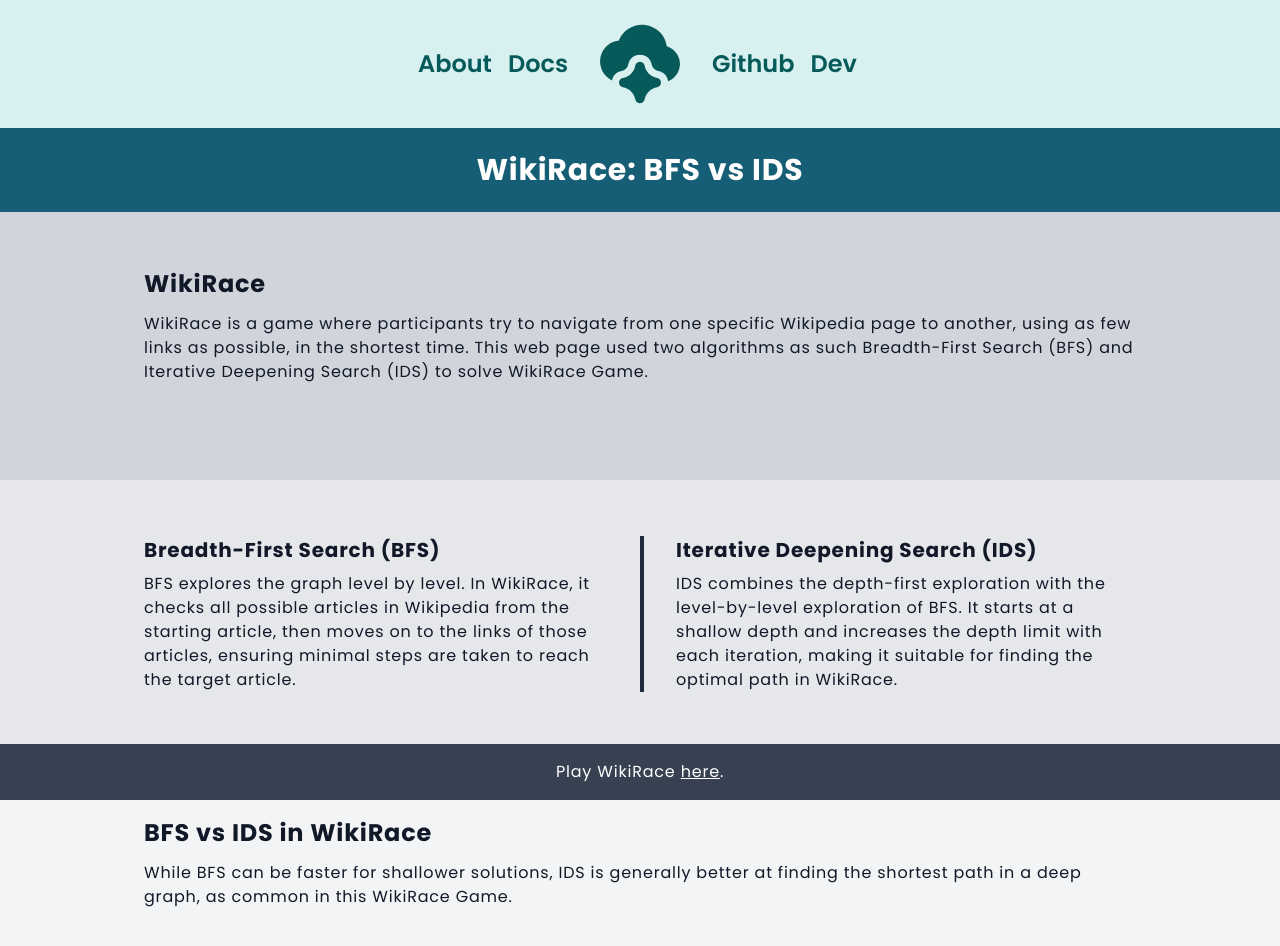
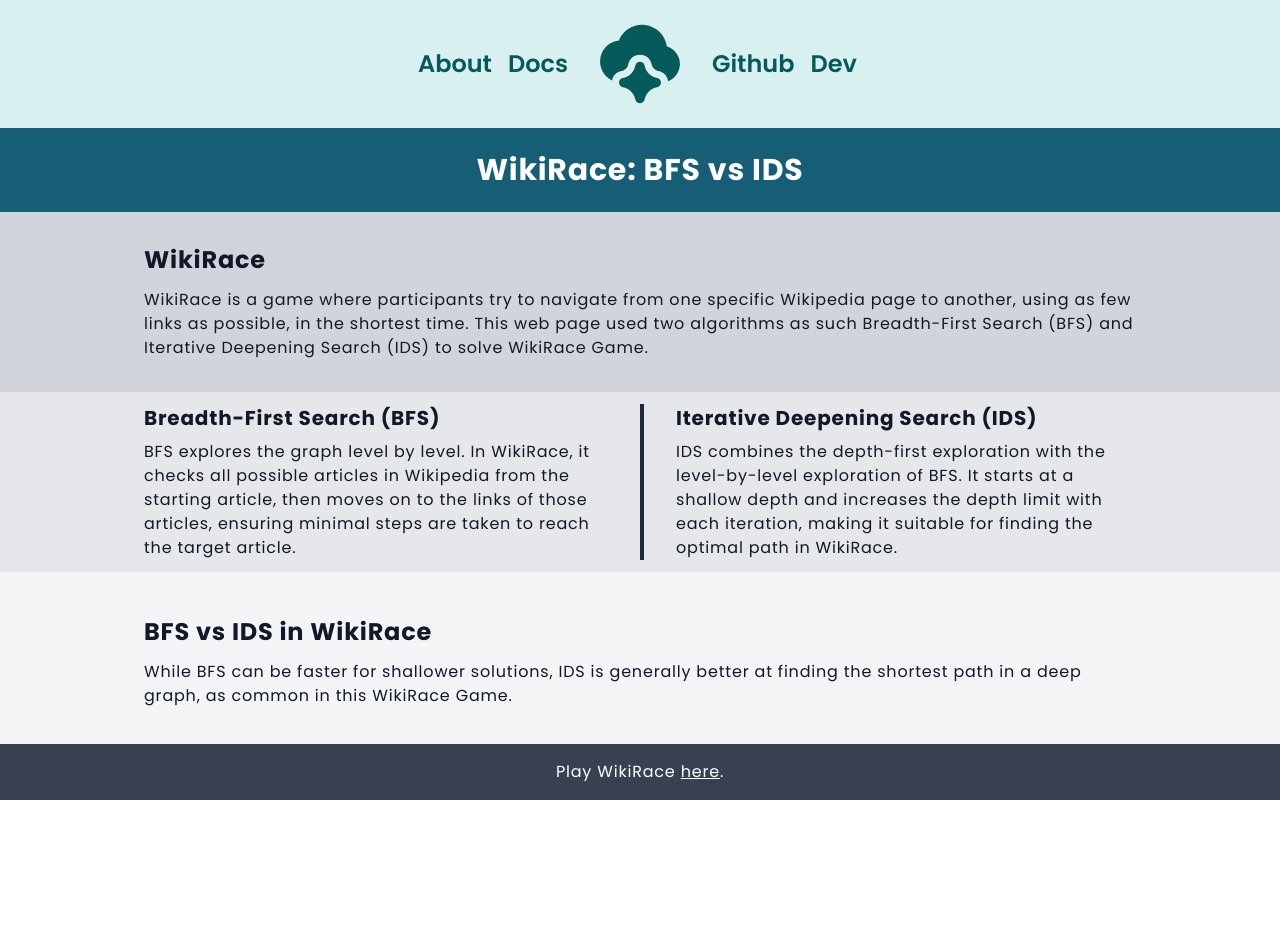
Before and after one commit to Otzzu/Tubes2_GoPat, a Next.js app in the folder fe/: page /about in a window 1280 px wide. Shown: the top 946 px of the page. After the commit the page ends 800 px from the top, so only its background shows below. Built offline with nearby package versions, Linux system fonts and the light colour scheme.

Commit message:
fix: about

```diff
--- a/fe/src/app/about/page.tsx
+++ b/fe/src/app/about/page.tsx
@@ -1,21 +1,19 @@
 export default function About() {
   return (
-    <div className="bg-gray-200 text-gray-900 tracking-wider leading-normal justify-center flex flex-col">
-      <section className="bg-cyan-800 text-white text-center p-6">
+    <div className="h-[calc(100vh-11rem)] bg-blue-400 text-gray-900 tracking-wider leading-normal items-center flex flex-col">
+      <section className="bg-cyan-800 text-white text-center w-full p-6">
         <h1 className="text-3xl font-bold">WikiRace: BFS vs IDS</h1>
       </section>
 
-      <section className="grid md:grid-rows-3">
-        <section className="p-8 px-36 py-14 bg-gray-300">
+      <section className="grid grid-rows-3 flex-grow">
+        <section className="p-8 px-36 bg-gray-300 flex flex-col justify-center">
           <p className="text-2xl font-bold mb-3">WikiRace</p>
-          <p>
-            WikiRace is a game where participants try to navigate from one specific Wikipedia page to another, using as few links as possible, in the shortest time. This web page used two algorithms as such Breadth-First Search (BFS) and Iterative Deepening Search (IDS) to solve WikiRace Game.
-          </p>
+          <p>WikiRace is a game where participants try to navigate from one specific Wikipedia page to another, using as few links as possible, in the shortest time. This web page used two algorithms as such Breadth-First Search (BFS) and Iterative Deepening Search (IDS) to solve WikiRace Game.</p>
         </section>
 
-        <section className="p-8 px-36 py-14">
-          <div className="grid md:grid-cols-2 md:divide-x-4 divide-slate-800">
-            <div className="pr-8">
+        <section className="flex px-36 bg-gray-200 items-center">
+          <div className="grid md:grid-cols-2 md:divide-x-4 divide-slate-800 flex-grow justify-items-center">
+            <div className="pr-8 flex flex-col">
               <p className="text-xl font-bold mb-2">Breadth-First Search (BFS)</p>
               <p>BFS explores the graph level by level. In WikiRace, it checks all possible articles in Wikipedia from the starting article, then moves on to the links of those articles, ensuring minimal steps are taken to reach the target article.</p>
             </div>
@@ -28,8 +26,8 @@ export default function About() {
           </div>
         </section>
 
-        <section className="p-8 px-36 py-[4.31rem] bg-gray-100 shadow-md">
-          <h2 className="text-2xl font-bold mb-3">BFS vs IDS in WikiRace</h2>
+        <section className="px-36 bg-gray-100 shadow-md flex flex-col justify-center">
+          <p className="text-2xl font-bold mb-3">BFS vs IDS in WikiRace</p>
           <p>While BFS can be faster for shallower solutions, IDS is generally better at finding the shortest path in a deep graph, as common in this WikiRace Game.</p>
         </section>
       </section>
```
